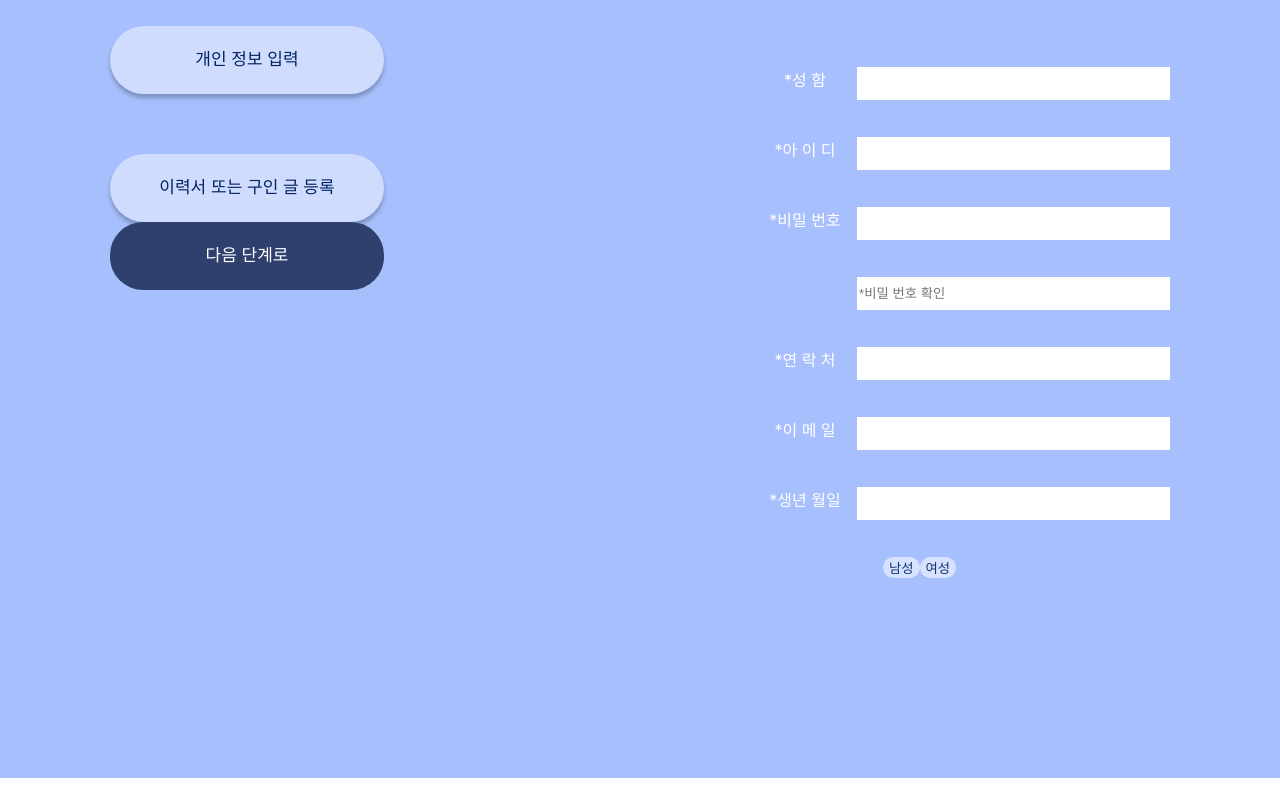
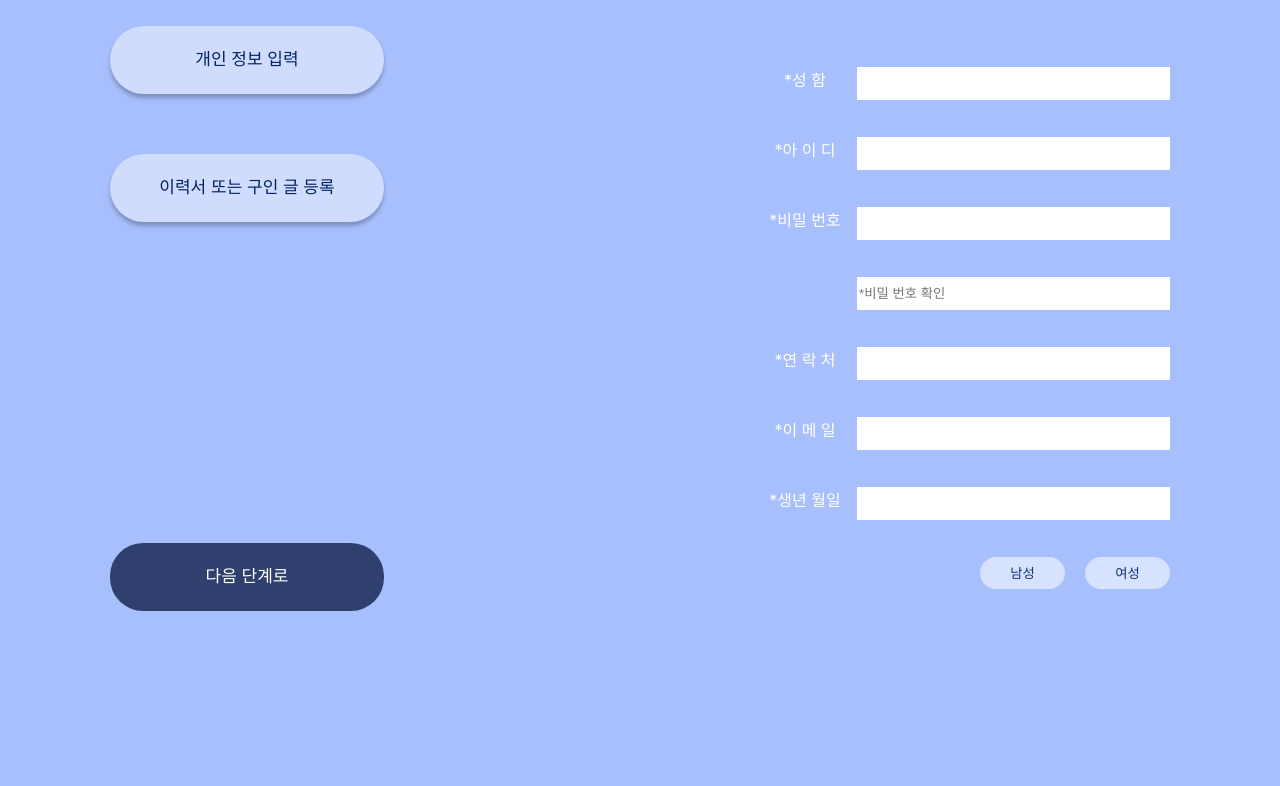
Before and after one commit to Side-Project1/Front-end, a React (Create React App) app: page / in a window 1280 px wide. Shown: the part 499-1285 px from the top of the page. Built offline with nearby package versions, Linux system fonts and the light colour scheme.

Commit message:
style: button margin 값 수정

```diff
--- a/src/constant/Join.style.js
+++ b/src/constant/Join.style.js
@@ -60,6 +60,7 @@ export const BottomButton = styled.button`
   border-radius: 110px;
   border-style: none;
   cursor: pointer;
+  margin-bottom: 321px;
 
   &:active {
     background: #032363;
@@ -178,9 +179,15 @@ export const Birth = styled.input`
   border-style: none;
 `;
 
-export const SexButton = styled.div``;
+export const SexButton = styled.div`
+  display: flex;
+  justify-content: end;
+  column-gap: 20px;
+`;
 
 export const MaleButton = styled.button`
+  width: 85px;
+  height: 32px;
   color: #032363;
   background: #dce6ff;
   opacity: 0.9;
@@ -195,6 +202,8 @@ export const MaleButton = styled.button`
 `;
 
 export const FemaleButton = styled.button`
+  width: 85px;
+  height: 32px;
   color: #032363;
   background: #dce6ff;
   opacity: 0.9;
```
